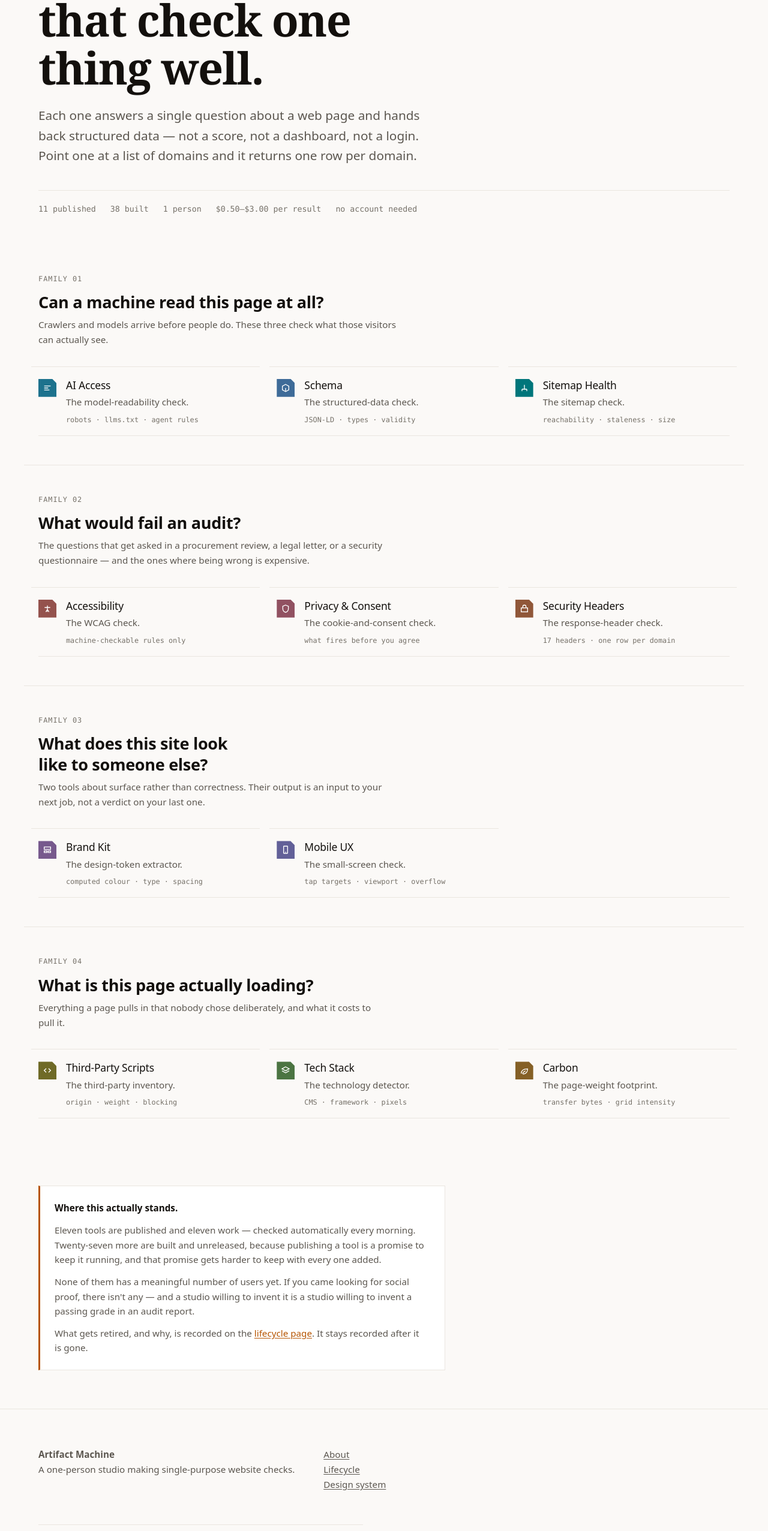
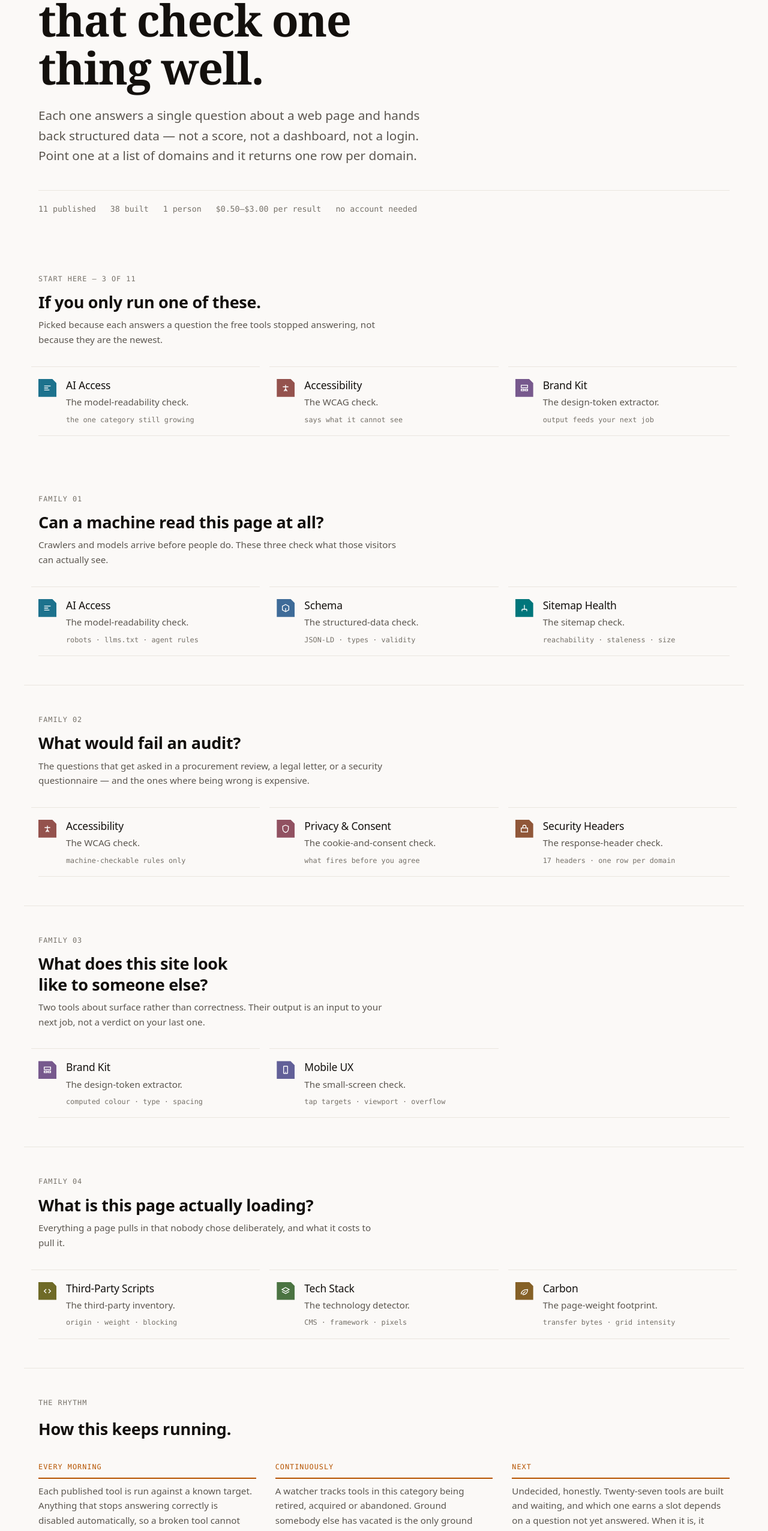
Before and after one commit to johnhreardoniv/artifactmachine-studio, a plain HTML site: page index.html in a window 1280 px wide. Shown: the part 240-2793 px from the top of the page at 60% size. Drawn offline with Linux system fonts and the light colour scheme.

Commit message:
feat: add the Start Here short list and the operating cadence
Closes the two outstanding items from RESEARCH-VISUAL-BENCHMARK §11.

START HERE (#6). A short, obviously-curated list above the families so
nobody meets the whole catalogue first. Sized to three rather than the
recommended six, because there are eleven published, not thirty-eight —
"6 of 11" would not read as a selection. Chosen on evidence: AI Access
(the only category in the portfolio with a rising curve), Accessibility
(the highest-consequence question, and the one where the tool states
what it cannot see), Brand Kit (the only tool whose output is an input
to the buyer's next job rather than a verdict on their last one).

CADENCE (#10). A visible "what happens next" is what makes a set of
finished things read as a studio rather than a portfolio. Every line is
a verifiable operating fact — the daily health check and the vacated-
ground watcher both genuinely run as scheduled tasks. The third slot
says "Next: undecided, honestly", because what ships next depends on the
enrichment-vs-document question that has not been answered. Saying so is
more credible than inventing a quarter, and a fabricated roadmap is
exactly the kind of claim the lifecycle page exists to make impossible.

Re-audited after the change: 8 sections, heading order nested with no
skips, no horizontal overflow, all 14 tool marks >= 3:1 (worst 5.42 at
hue 200), cadence label 7.82:1 and body 8.17:1.

```diff
--- a/index.html
+++ b/index.html
@@ -148,6 +148,26 @@
     font-variant-numeric: tabular-nums;
   }
 
+  /* ---------------- start here ---------------- */
+  .starthere { padding-block: var(--am-space-12); }
+  .starthere .family__head h2 { font-size: var(--am-text-xl); line-height: var(--am-leading-snug);
+    letter-spacing: var(--am-tracking-tight); margin: 0 0 var(--am-space-2); }
+  .starthere .family__head p { margin: 0; color: var(--am-text-muted); font-size: var(--am-text-sm); }
+
+  /* ---------------- cadence ---------------- */
+  .cadence { padding-block: var(--am-space-12); border-top: var(--am-rule); }
+  .cadence h2 { font-size: var(--am-text-xl); letter-spacing: var(--am-tracking-tight);
+    margin: 0 0 var(--am-space-8); text-wrap: balance; }
+  .cadence__grid { display: grid; grid-template-columns: repeat(auto-fit, minmax(min(260px,100%), 1fr));
+    gap: var(--am-space-8); }
+  .cadence__when {
+    margin: 0 0 var(--am-space-2); font-family: var(--am-font-mono);
+    font-size: var(--am-text-2xs); text-transform: uppercase;
+    letter-spacing: var(--am-tracking-label); color: var(--am-accent);
+    padding-bottom: var(--am-space-2); border-bottom: var(--am-border-heavy) solid var(--am-accent);
+  }
+  .cadence__what { margin: 0; color: var(--am-text-muted); font-size: var(--am-text-sm); }
+
   /* ---------------- honest note ---------------- */
   .note {
     padding: var(--am-space-6); border: var(--am-rule);
@@ -206,7 +226,49 @@
     </div>
   </section>
 
-  <section class="wrap family" id="tools">
+  <!-- Start here. Nobody should face the whole catalogue first — a short,
+       obviously-curated list does more than any filter UI, and costs one
+       section. Three, not six, because there are eleven published rather than
+       thirty-eight; "6 of 11" would not read as a selection. -->
+  <section class="wrap starthere" id="tools">
+    <div class="family__head">
+      <span class="eyebrow">Start here — 3 of 11</span>
+      <h2>If you only run one of these.</h2>
+      <p>Picked because each answers a question the free tools stopped answering, not because they are the newest.</p>
+    </div>
+    <div class="index u-spotlight">
+
+      <a class="tool" href="/tools/ai-access-audit.html" style="--h:225">
+        <span class="tool__mark" aria-hidden="true"><svg viewBox="0 0 24 24" fill="none" stroke="currentColor" stroke-width="2"><path d="M4 7h16M4 12h10M4 17h13"/></svg></span>
+        <span>
+          <h3 class="tool__name">AI Access</h3>
+          <p class="tool__what">The model-readability check.</p>
+          <p class="tool__meta">the one category still growing</p>
+        </span>
+      </a>
+
+      <a class="tool" href="/tools/accessibility-audit.html" style="--h:25">
+        <span class="tool__mark" aria-hidden="true"><svg viewBox="0 0 24 24" fill="none" stroke="currentColor" stroke-width="2"><path d="M12 4v16M5 9h14M8 20l4-6 4 6"/></svg></span>
+        <span>
+          <h3 class="tool__name">Accessibility</h3>
+          <p class="tool__what">The WCAG check.</p>
+          <p class="tool__meta">says what it cannot see</p>
+        </span>
+      </a>
+
+      <a class="tool" href="/tools/brand-kit-extractor.html" style="--h:310">
+        <span class="tool__mark" aria-hidden="true"><svg viewBox="0 0 24 24" fill="none" stroke="currentColor" stroke-width="2"><path d="M4 5h16v6H4zM4 15h7v4H4zM14 15h6v4h-6z"/></svg></span>
+        <span>
+          <h3 class="tool__name">Brand Kit</h3>
+          <p class="tool__what">The design-token extractor.</p>
+          <p class="tool__meta">output feeds your next job</p>
+        </span>
+      </a>
+
+    </div>
+  </section>
+
+  <section class="wrap family">
     <div class="family__head">
       <span class="eyebrow">Family 01</span>
       <h2>Can a machine read this page at all?</h2>
@@ -349,6 +411,30 @@
     </div>
   </section>
 
+  <!-- The cadence. A visible "what happens next" is what makes a set of
+       finished things read as a studio rather than a portfolio. Everything
+       stated here is a verifiable operating fact — no roadmap, no promised
+       products. What ships next genuinely depends on a decision that has not
+       been made, and saying so is more credible than inventing a quarter. -->
+  <section class="wrap cadence">
+    <span class="eyebrow">The rhythm</span>
+    <h2>How this keeps running.</h2>
+    <div class="cadence__grid">
+      <div>
+        <p class="cadence__when">Every morning</p>
+        <p class="cadence__what">Each published tool is run against a known target. Anything that stops answering correctly is disabled automatically, so a broken tool cannot quietly keep charging.</p>
+      </div>
+      <div>
+        <p class="cadence__when">Continuously</p>
+        <p class="cadence__what">A watcher tracks tools in this category being retired, acquired or abandoned. Ground somebody else has vacated is the only ground worth building on.</p>
+      </div>
+      <div>
+        <p class="cadence__when">Next</p>
+        <p class="cadence__what">Undecided, honestly. Twenty-seven tools are built and waiting, and which one earns a slot depends on a question not yet answered. When it is, it appears on the <a href="/lifecycle.html">lifecycle page</a> first.</p>
+      </div>
+    </div>
+  </section>
+
   <!-- Honesty as positioning. This is the only thing on the page a competitor
        cannot copy without it becoming false for them. -->
   <section class="wrap">
```
